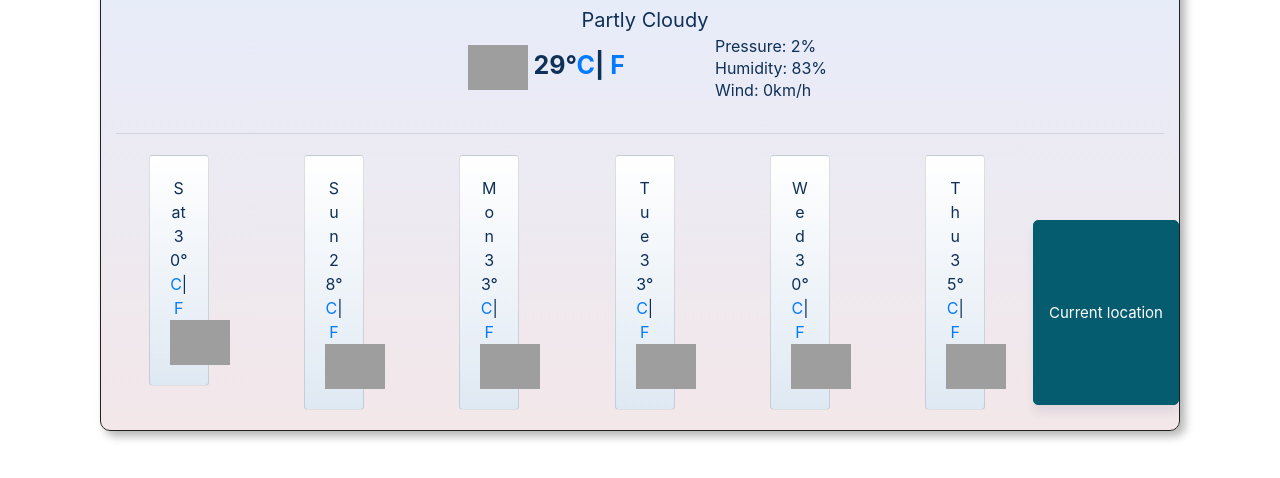
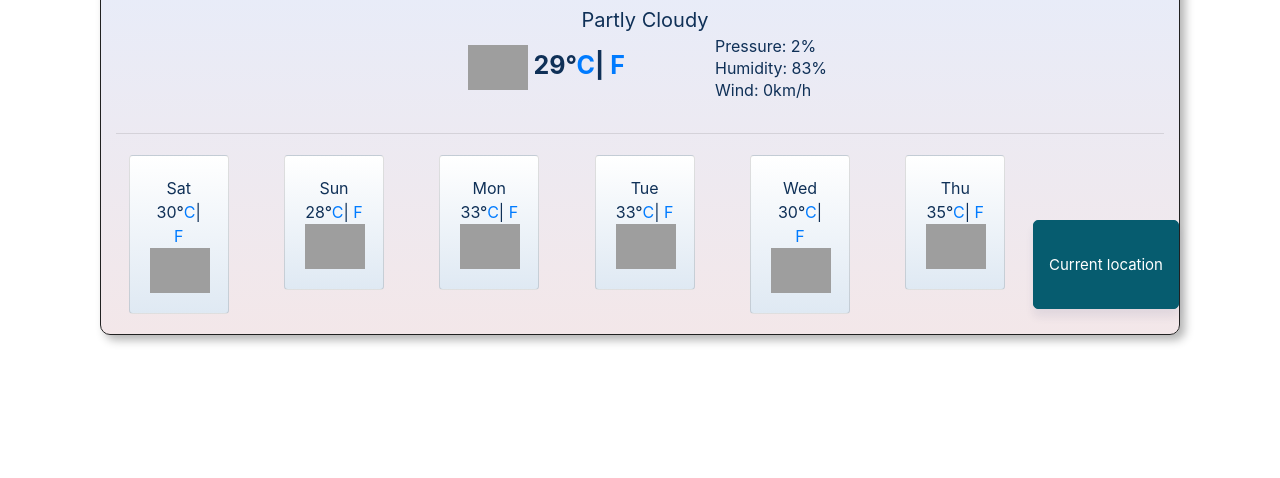
Before and after one commit to titiksha3006/Shecodesproject, a plain HTML site: page index.html in a window 1280 px wide. Shown: the part 286-764 px from the top of the page. Drawn offline with nearby package versions, Linux system fonts and the light colour scheme; grey boxes are pictures that could not be loaded.

Commit message:
changes to style.css to adjust the settings

```diff
--- a/src/styles.css
+++ b/src/styles.css
@@ -57,7 +57,7 @@ a {
   margin-left: 10px;
 }
 .container {
-  max-width: 900px;
+  max-width: 1100px;
   padding: 15px 30px;
   border: 1px solid #212121;
   border-radius: 10px;
@@ -98,7 +98,7 @@ hr {
   text-align: center;
   color: #0f3057;
   background-image: linear-gradient(to top, #dfe9f3 0%, white 100%);
-  max-width: 60px;
+  max-width: 100px;
 }
 .card:hover {
   background-image: linear-gradient(-225deg, #e3fdf5 0%, #ffe6fa 100%);
```
